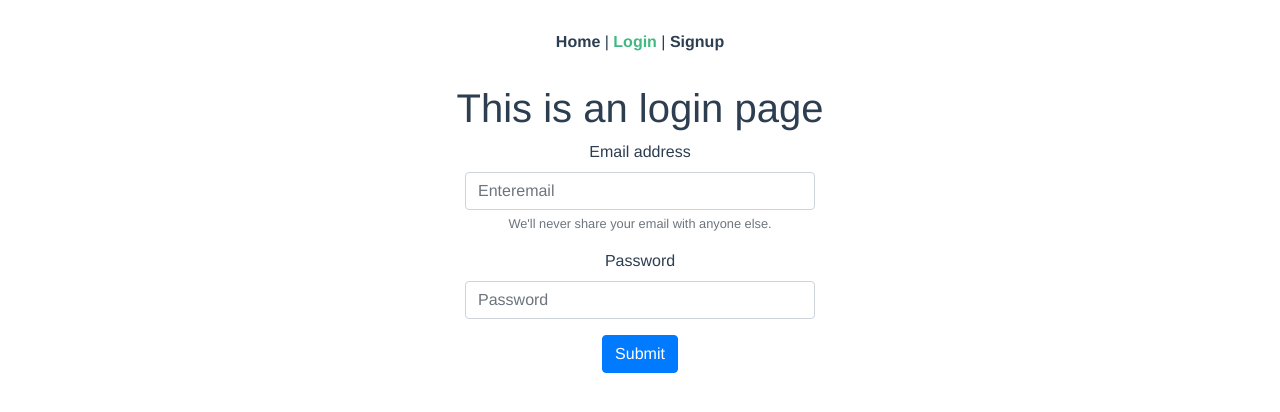
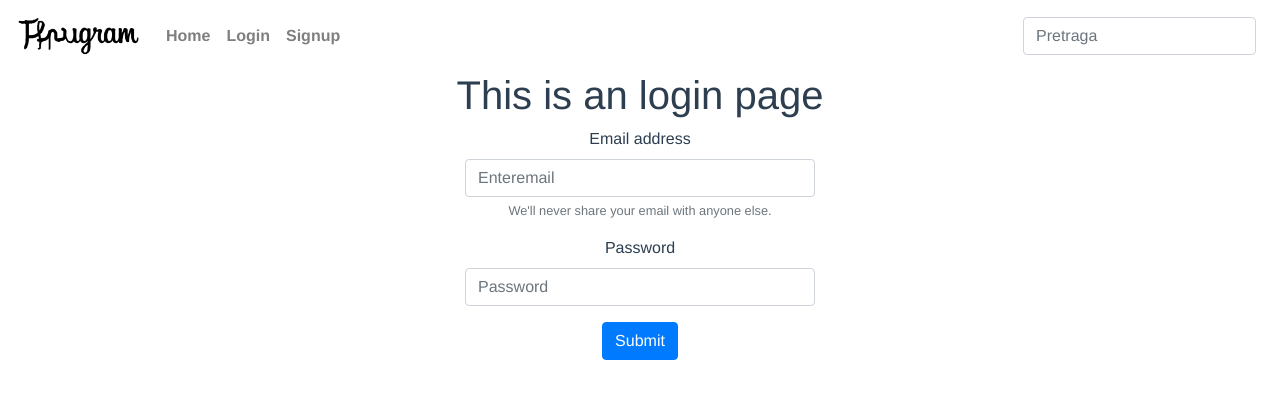
Before and after one commit to erikturkovic/fipugram, a Vue app: page /login in a window 1280 px wide. Shown: the top 412 px of the page. Built offline with nearby package versions, Linux system fonts and the light colour scheme.

Commit message:
Gotov Navbar i pocetak instagram card
Napravljeni navbar z onim kj ako smanjimo windows stvori button de su zlistani linkovi i napravljeno na home menu slika, 3 stupca i početak komponente InstagramCard.vue

```diff
--- a/src/App.vue
+++ b/src/App.vue
@@ -1,11 +1,46 @@
 <template>
   <div id="app">
-    <nav>
-      <router-link to="/">Home</router-link> |
-      <router-link to="/login">Login</router-link> |
-      <router-link to="/signup">Signup</router-link>
+    <nav id="nav" class="navbar navbar-expand-lg navbar-light">
+      <a class="navbar-brand" href="#">
+        <img
+          src="@/assets/tfpugram.png"
+          alt=""
+          height="45"
+          class="d-inline-block align-top"
+          loading="lazy"
+        />
+      </a>
+      <button
+        class="navbar-toggler"
+        type="button"
+        data-toggle="collapse"
+        data-taget="#navbarToggler"
+        aria-controls="navbarToggler"
+        aria-expanded="false"
+        aria-label="Toggle navigation"
+      >
+        <span class="navbar-toggler-icon"></span>
+      </button>
+      <div class="collapse navbar-collapse" id="navbarToggler">
+        <ul class="navbar-nav mr-auto mt-2 mt-lg-0">
+          <li class="nav-item">
+            <router-link to="/" class="nav-link">Home</router-link>
+          </li>
+          <li class="nav-item">
+            <router-link to="/login" class="nav-link">Login</router-link>
+          </li>
+          <li class="nav-item">
+            <router-link to="/signup" class="nav-link">Signup</router-link>
+          </li>
+        </ul>
+        <form class="form-inline my-2 my-lg-0">
+          <input class="form-control mr-sm-2" type="search" placeholder="Pretraga" aria-label="Search" />
+          </form>
+      </div>
     </nav>
-    <router-view/>
+    <div class="containter">
+      <router-view />
+    </div>
   </div>
 </template>
 
--- a/src/components/HelloWorld.vue
+++ /dev/null
@@ -1,58 +0,0 @@
-<template>
-  <div class="hello">
-    <h1>{{ msg }}</h1>
-    <p>
-      For a guide and recipes on how to configure / customize this project,<br>
-      check out the
-      <a href="https://cli.vuejs.org" target="_blank" rel="noopener">vue-cli documentation</a>.
-    </p>
-    <h3>Installed CLI Plugins</h3>
-    <ul>
-      <li><a href="https://github.com/vuejs/vue-cli/tree/dev/packages/%40vue/cli-plugin-babel" target="_blank" rel="noopener">babel</a></li>
-      <li><a href="https://github.com/vuejs/vue-cli/tree/dev/packages/%40vue/cli-plugin-router" target="_blank" rel="noopener">router</a></li>
-    </ul>
-    <h3>Essential Links</h3>
-    <ul>
-      <li><a href="https://vuejs.org" target="_blank" rel="noopener">Core Docs</a></li>
-      <li><a href="https://forum.vuejs.org" target="_blank" rel="noopener">Forum</a></li>
-      <li><a href="https://chat.vuejs.org" target="_blank" rel="noopener">Community Chat</a></li>
-      <li><a href="https://twitter.com/vuejs" target="_blank" rel="noopener">Twitter</a></li>
-      <li><a href="https://news.vuejs.org" target="_blank" rel="noopener">News</a></li>
-    </ul>
-    <h3>Ecosystem</h3>
-    <ul>
-      <li><a href="https://router.vuejs.org" target="_blank" rel="noopener">vue-router</a></li>
-      <li><a href="https://vuex.vuejs.org" target="_blank" rel="noopener">vuex</a></li>
-      <li><a href="https://github.com/vuejs/vue-devtools#vue-devtools" target="_blank" rel="noopener">vue-devtools</a></li>
-      <li><a href="https://vue-loader.vuejs.org" target="_blank" rel="noopener">vue-loader</a></li>
-      <li><a href="https://github.com/vuejs/awesome-vue" target="_blank" rel="noopener">awesome-vue</a></li>
-    </ul>
-  </div>
-</template>
-
-<script>
-export default {
-  name: 'HelloWorld',
-  props: {
-    msg: String
-  }
-}
-</script>
-
-<!-- Add "scoped" attribute to limit CSS to this component only -->
-<style scoped lang="scss">
-h3 {
-  margin: 40px 0 0;
-}
-ul {
-  list-style-type: none;
-  padding: 0;
-}
-li {
-  display: inline-block;
-  margin: 0 10px;
-}
-a {
-  color: #42b983;
-}
-</style>
--- /dev/null
+++ b/src/components/InstagramCard.vue
@@ -0,0 +1,12 @@
+<template>
+
+</template>
+
+<script>
+export default {
+  name: 'HelloWorld',
+  props: {
+    msg: String
+  }
+}
+</script>
--- a/src/views/HomeView.vue
+++ b/src/views/HomeView.vue
@@ -1,18 +1,27 @@
 <template>
-  <div class="home">
-    <img alt="Vue logo" src="../assets/logo.png">
-    <HelloWorld msg="Welcome to Your Vue.js App"/>
+  <div class="row">
+    <div class="col-2"></div>
+    <div class="col-7">
+      <div class="card text-center">
+        <div class="card-header">Featured</div>
+        <div class="card-body p-0">
+          <img class="card-img-top" src="https://picsum.photos/800" />
+        </div>
+        <div class="card-footer text-muted">2 days ago</div>
+      </div>
+    </div>
+    <div class="col-3">... ovdje ide desni stupac!</div>
   </div>
 </template>
 
 <script>
 // @ is an alias to /src
-import HelloWorld from '@/components/HelloWorld.vue'
+import HelloWorld from "@/components/InstagramCard.vue";
 
 export default {
-  name: 'HomeView',
+  name: "HomeView",
   components: {
-    HelloWorld
-  }
-}
+    HelloWorld,
+  },
+};
 </script>
```
Also changed, not shown: src/assets/tfpugram.png (added).
